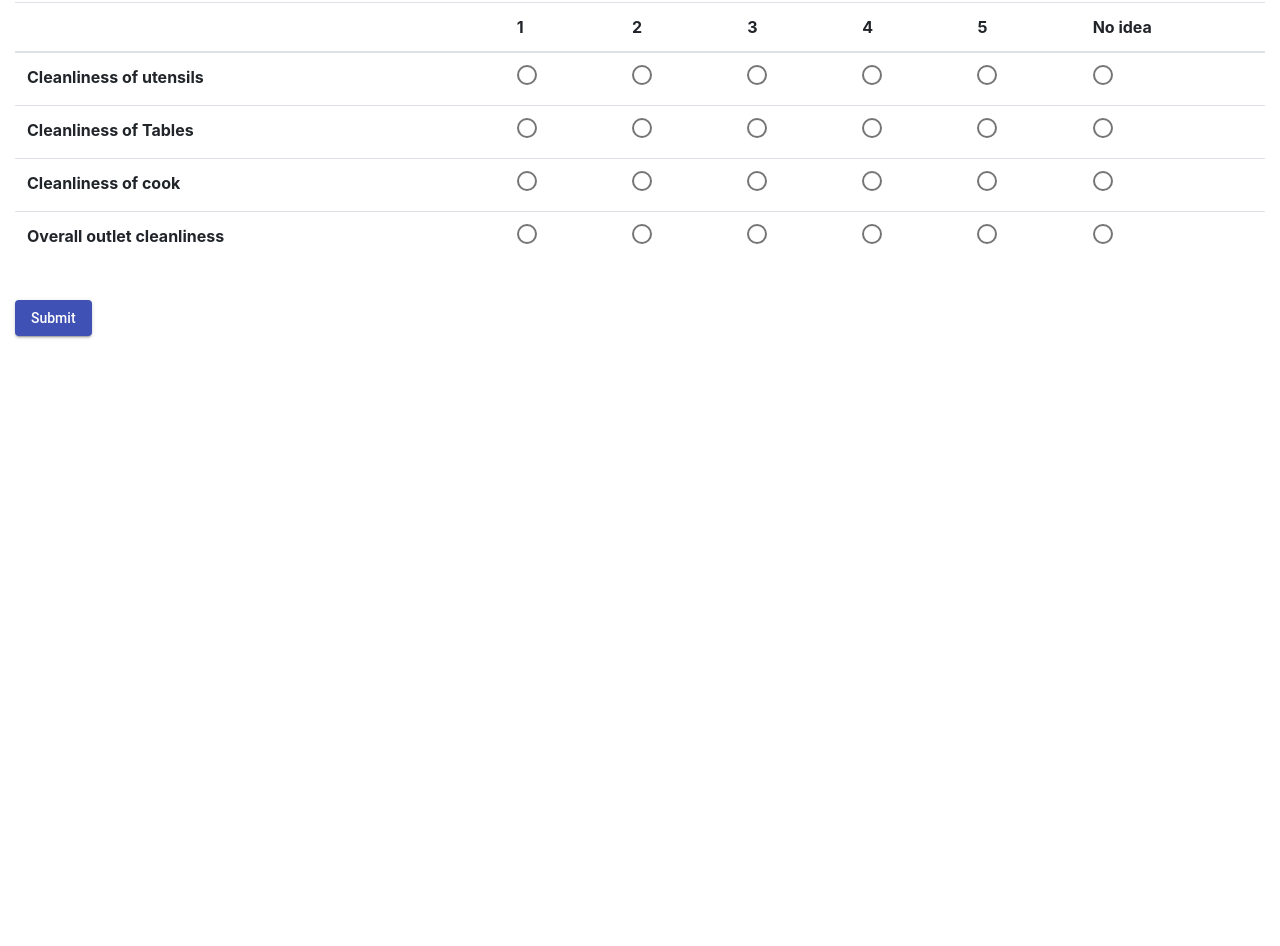
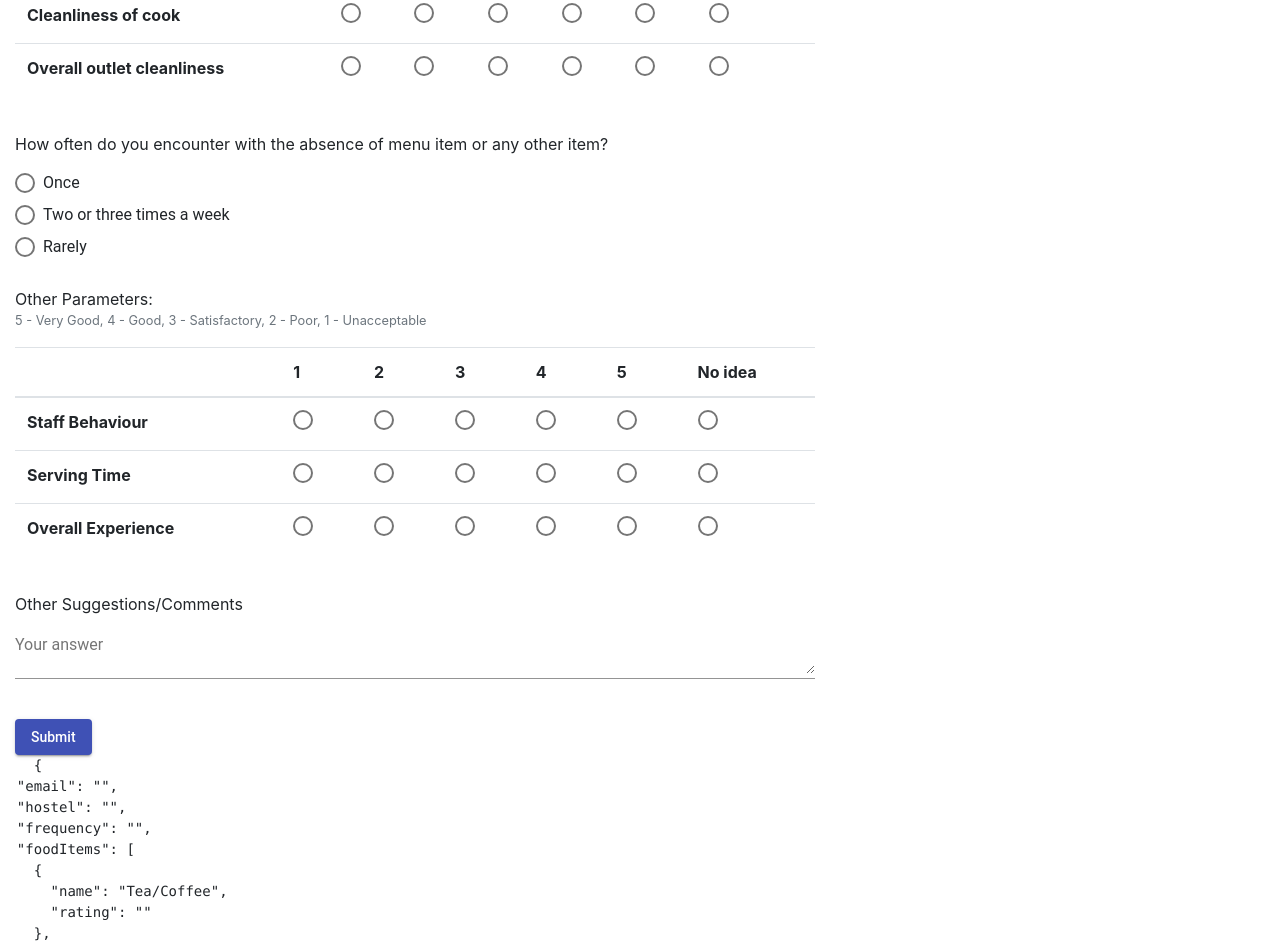
Before and after one commit to iitb-gymkhana/eateries-survey-iitb, an Angular app: page / in a window 1280 px wide. Shown: the part 1754-2700 px from the top of the page. Before the commit the page ends 2090 px from the top, so only its background shows below. Built offline with nearby package versions, Linux system fonts and the light colour scheme.

Commit message:
Add remaining form inputs

```diff
--- a/src/app/survey-form/survey-form.component.css
+++ b/src/app/survey-form/survey-form.component.css
@@ -1,3 +1,7 @@
+.question-freq {
+    margin-bottom: 15px;
+}
+
 .freq-radio-group {
     display: inline-flex;
     flex-direction: column;
@@ -7,11 +11,26 @@
     margin-top: 20px;
 }
 
-.question-freq {
-    margin-bottom: 15px;
-}
-
 .question-quality .help-text {
     font-size: 0.8em;
     color: gray;
 }
+
+.question-absence {
+    margin-bottom: 15px;
+}
+
+.absence-radio-group {
+    display: inline-flex;
+    flex-direction: column;
+}
+
+form {
+    width: 100%;
+    min-width: 200px;
+    max-width: 800px;
+}
+
+.form-input-full-width {
+    width: 100%;
+}
--- a/src/app/survey-form/survey-form.component.html
+++ b/src/app/survey-form/survey-form.component.html
@@ -1,10 +1,8 @@
-{{ diagnostic }}
-
 <div class="container-fluid">
   <form>
     <div class="row">
       <div class="email col-sm">
-        <mat-form-field>
+        <mat-form-field class="form-input-full-width">
           <input matInput placeholder="Email" [(ngModel)]="surveyModel.email" name="email" required>
         </mat-form-field>
       </div>
@@ -12,7 +10,7 @@
 
     <div class="row">
       <div class="col-sm">
-        <mat-form-field>
+        <mat-form-field class="form-input-full-width">
           <mat-select placeholder="Your hostel" [(ngModel)]="surveyModel.hostel" name="hostel">
             <mat-option *ngFor="let hostel of hostels" [value]="hostel">
               Hostel {{hostel}}
@@ -53,7 +51,7 @@
               <tr *ngFor="let item of foodItems; let i = index">
                 <th scope="row">{{item.name}}</th>
                 <td *ngFor="let rating of ratings" >
-                  <mat-radio-group [(ngModel)]="surveyModel.foodItems[i].rating" name="item{{i}}">
+                  <mat-radio-group [(ngModel)]="surveyModel.foodItems[i].rating" name="fooditem{{i}}">
                     <mat-radio-button [value]="rating"></mat-radio-button>
                   </mat-radio-group>
                 </td>
@@ -66,7 +64,7 @@
 
     <div class="row">
       <div class="col-sm">
-        <div class="question-quality">
+        <div class="question-hygiene">
           Rate on overall Hygiene level maintained in Canteen
           <small class="text-muted">
             <p>5 - Very Good, 4 - Good, 3 - Satisfactory, 2 - Poor, 1 - Unacceptable</p>
@@ -84,7 +82,7 @@
               <tr *ngFor="let item of hygieneOfItems; let i = index">
                 <th scope="row">{{item.hygieneOf}}</th>
                 <td *ngFor="let rating of ratings" >
-                  <mat-radio-group [(ngModel)]="surveyModel.hygieneOfItems[i].level" name="item{{i}}">
+                  <mat-radio-group [(ngModel)]="surveyModel.hygieneOfItems[i].level" name="hygieneofitem{{i}}">
                     <mat-radio-button [value]="rating"></mat-radio-button>
                   </mat-radio-group>
                 </td>
@@ -97,9 +95,64 @@
 
     <div class="row">
       <div class="col-sm">
+        <div class="question-absence">How often do you encounter with the absence of menu item or any other item?</div>
+        <mat-radio-group class="absence-radio-group" [(ngModel)]="surveyModel.absenceMenuItemTimes" name="absence">
+          <mat-radio-button class="absence-radio-button" *ngFor="let times of absenceMenuItemTimes" [value]="times">
+            {{times}}
+          </mat-radio-button>
+        </mat-radio-group>
+      </div>
+    </div>
+
+    <div class="row">
+      <div class="col-sm">
+        <div class="question-other-parameters">
+            Other Parameters:
+          <small class="text-muted">
+            <p>5 - Very Good, 4 - Good, 3 - Satisfactory, 2 - Poor, 1 - Unacceptable</p>
+          </small>
+        </div>
+        <div>
+          <table class="table">
+            <thead>
+              <tr>
+                <th scope="col"></th>
+                <th scope="col" *ngFor="let rating of ratings">{{rating}}</th>
+              </tr>
+            </thead>
+            <tbody>
+              <tr *ngFor="let parameter of otherParameters; let i = index">
+                <th scope="row">{{parameter.parameter}}</th>
+                <td *ngFor="let rating of ratings" >
+                  <mat-radio-group [(ngModel)]="surveyModel.otherParameters[i].rating" name="parameter{{i}}">
+                    <mat-radio-button [value]="rating"></mat-radio-button>
+                  </mat-radio-group>
+                </td>
+              </tr>
+            </tbody>
+          </table>
+        </div>
+      </div>
+    </div>
+
+    <div class="row">
+      <div class="col-sm">
+        <div>Other Suggestions/Comments</div>
+        <mat-form-field class="form-input-full-width">
+          <textarea matInput placeholder="Your answer" [(ngModel)]="surveyModel.otherSuggestions" name="suggestion"></textarea>
+        </mat-form-field>
+      </div>
+    </div>
+
+    <div class="row">
+      <div class="col-sm">
           <button mat-raised-button color="primary">Submit</button>
       </div>
     </div>
 
   </form>
 </div>
+
+<pre>
+    {{ diagnostic | json }}
+</pre>
--- a/src/app/survey-form/survey-form.component.ts
+++ b/src/app/survey-form/survey-form.component.ts
@@ -37,18 +37,23 @@ export class SurveyFormComponent implements OnInit {
     {hygieneOf: 'Cleanliness of cook', level: ''},
     {hygieneOf: 'Overall outlet cleanliness', level: ''}];
 
-  absenceMenuItems = ['Once', 'Two or three times a week', 'Rarely'];
-  otherParameters = ['Staff Behaviour', 'Serving Time', 'Overall Experience'];
+  absenceMenuItemTimes = ['Once', 'Two or three times a week', 'Rarely'];
+
+  otherParameters = [
+    {parameter: 'Staff Behaviour', rating: ''},
+    {parameter: 'Serving Time', rating: ''},
+    {parameter: 'Overall Experience', rating: ''}];
+
   ratings = ['1', '2', '3', '4', '5', 'No idea'];
 
-  surveyModel = new Survey('', '', '', this.foodItems, this.hygieneOfItems, '', [], '');
+  surveyModel = new Survey('', '', '', this.foodItems, this.hygieneOfItems, '', this.otherParameters, '');
 
   submitted = false;
 
   onSubmit() { this.submitted = true; }
 
   // TODO: Remove this after debugging
-  get diagnostic() { return JSON.stringify(this.surveyModel); }
+  get diagnostic() { return this.surveyModel; }
 
   constructor() { }
 
--- a/src/app/survey.ts
+++ b/src/app/survey.ts
@@ -5,7 +5,7 @@ export class Survey {
         public frequency: String,
         public foodItems: Array<Object>,
         public hygieneOfItems: Array<Object>,
-        public absenceMenuItem: String,
+        public absenceMenuItemTimes: String,
         public otherParameters: Array<Object>,
         public otherSuggestions?: String
     ) { }
```
